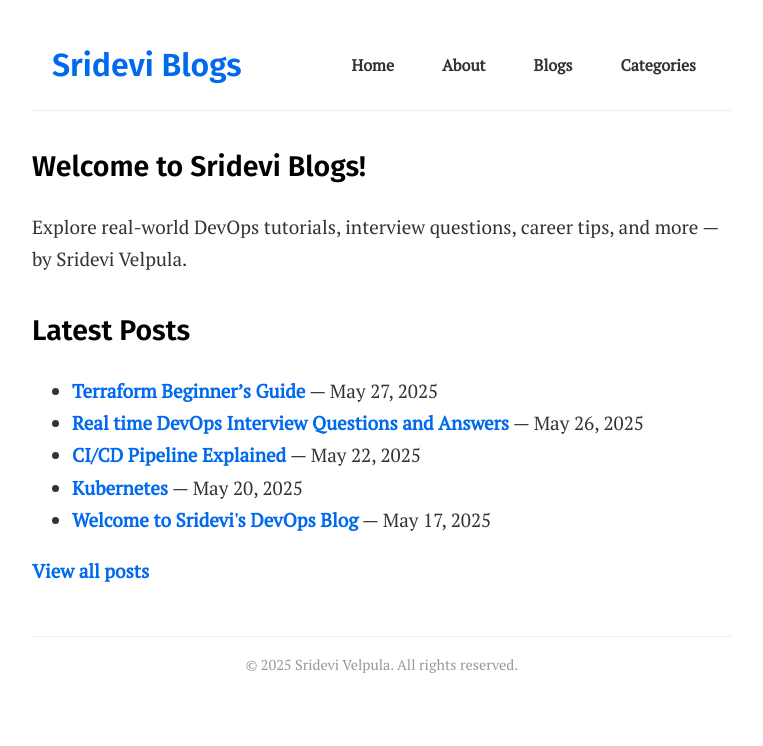
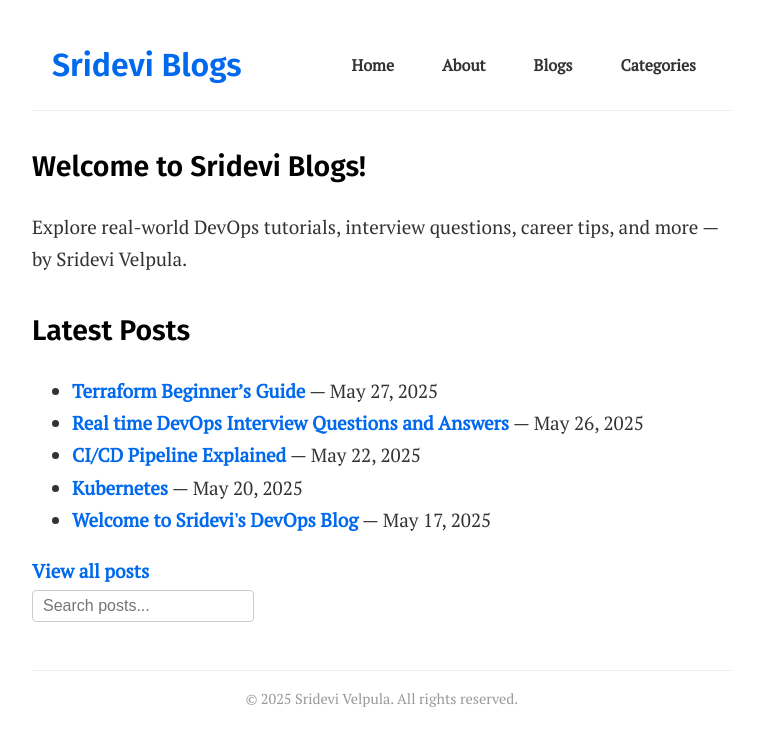
Before and after one commit to srideviblogs/srideviblogs.github.io, a Jekyll site: the page built from index.md, in a window 1280 px wide. Shown: the top 746 px of the page, without its empty margins (258-1021 px from the left). Built offline with Jekyll 4.4.1, drawn with Linux system fonts in a browser that asks for light colours.

Commit message:
Update default.html

```diff
--- a/_layouts/default.html
+++ b/_layouts/default.html
@@ -16,9 +16,32 @@
 </head>
 <body>
   {% include header.html %}
-  <main class="site-main">
-    {{ content }}
-  </main>
+
+  <!-- Begin layout container for main content and sidebar -->
+  <div class="layout-container">
+
+    <!-- Main blog content -->
+    <main class="site-main main-content">
+      {{ content }}
+    </main>
+
+    <!-- Right sidebar with search bar -->
+    <aside class="sidebar-right">
+      <div class="search-box">
+        <input
+          type="text"
+          id="search-input"
+          class="search-input"
+          placeholder="Search posts..."
+          aria-label="Search posts"
+          autocomplete="off"
+        />
+        <div id="search-results" class="search-results"></div>
+      </div>
+    </aside>
+
+  </div>
+
   {% include footer.html %}
 
   <!-- Load mobile menu script -->
```
